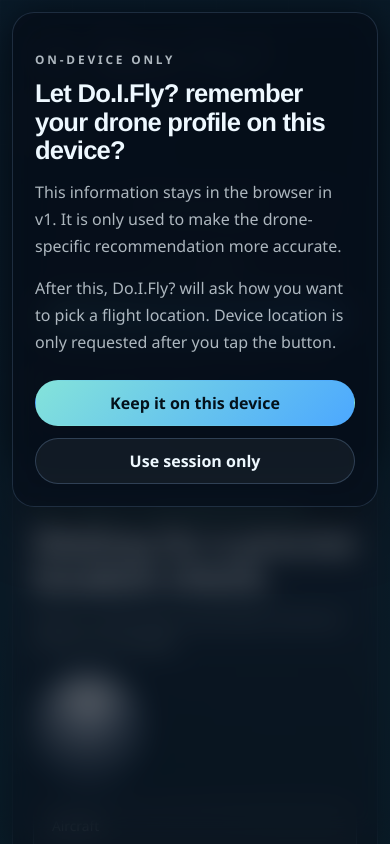
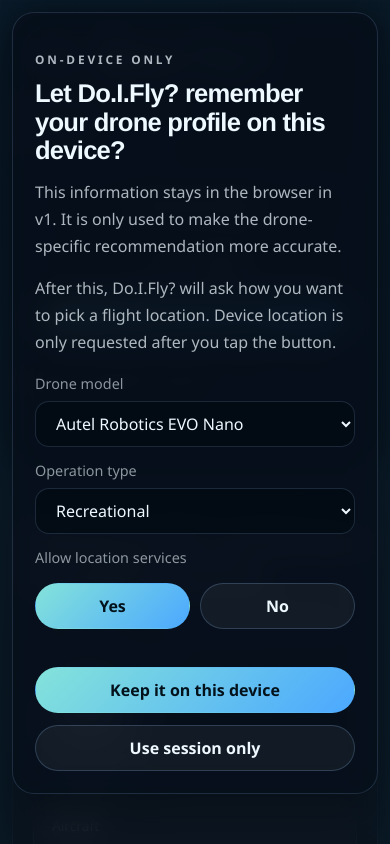
Before and after one commit to redmantitu/doifly, a Next.js app: page / in a window 390 px wide. Built offline with nearby package versions, Linux system fonts and the light colour scheme.

Commit message:
UI: fix mobile modal/calendar, center verdict orb, add onboarding and update-saved-data button

```diff
--- a/src/components/doifly-app.module.css
+++ b/src/components/doifly-app.module.css
@@ -741,28 +741,37 @@
     var(--surface);
 }
 
-.genericCard {
-  grid-column: span 4;
-}
-
-.headerPills {
+.verdictOrb {
+  flex: 0 0 auto;
+  width: clamp(120px, 16vw, 170px);
+  aspect-ratio: 1;
   display: flex;
-  gap: 10px;
-  flex-wrap: wrap;
-  justify-content: flex-end;
-}
-
-.localChecksHeader {
-  align-items: flex-start;
-  flex-wrap: wrap;
-}
-
-.verdictSpotlight.safe .statusHalo {
-  background: radial-gradient(circle, rgba(74, 199, 128, 0.28), transparent 70%);
-}
-
-.verdictSpotlight.caution .statusHalo {
-  background: radial-gradient(circle, rgba(255, 186, 82, 0.28), transparent 70%);
+  align-items: center;
+  justify-content: center;
+  box-sizing: border-box;
+  border-radius: 50%;
+  border: 1px solid var(--surface-border-strong);
+  background:
+    radial-gradient(circle at 50% 35%, rgba(255, 255, 255, 0.28), transparent 46%),
+    rgba(255, 255, 255, 0.04);
+  box-shadow: inset 0 0 0 10px rgba(255, 255, 255, 0.04);
+  color: var(--page-text);
+  text-align: center;
+  padding: 18px;
+}
+.verdictOrb span {
+  display: inline-block;
+  font-size: clamp(1rem, 1.6vw, 1.28rem);
+  font-weight: 800;
+  letter-spacing: 0.18em;
+  line-height: 1;
+  text-transform: uppercase;
+}
+
+@media (max-width: 420px) {
+  .verdictOrb {
+    padding: 12px;
+  }
 }
 
 .verdictSpotlight.do_not_fly .statusHalo {
@@ -1728,12 +1737,26 @@
   overscroll-behavior: contain;
 }
 
+@media (max-width: 760px) {
+  .modal {
+    width: calc(100% - 24px);
+    padding: 16px;
+    border-radius: 18px;
+    max-height: calc(100dvh - 20px);
+  }
+
+  .schedulerForm label input[type="datetime-local"] {
+    width: 100%;
+    box-sizing: border-box;
+  }
+}
+
 .modalTopBar {
   position: sticky;
   top: 0;
   z-index: 1;
   display: flex;
-  align-items: flex-start;
+  align-items: center;
   justify-content: space-between;
   gap: 12px;
   margin: -4px 0 8px;
--- a/src/components/doifly-app.tsx
+++ b/src/components/doifly-app.tsx
@@ -1064,6 +1064,15 @@
   const [profile, setProfile] = useState<DroneProfile>(() =>
     createProfileFromCatalog(),
   );
+  const [onboardingModelId, setOnboardingModelId] = useState<string>(
+    profile.modelId,
+  );
+  const [onboardingOperationPurpose, setOnboardingOperationPurpose] = useState<
+    string
+  >(profile.operationPurpose ?? "recreational");
+  const [onboardingAllowLocation, setOnboardingAllowLocation] = useState<boolean>(
+    true,
+  );
   const [coords, setCoords] = useState<Coordinates | null>(null);
   const [locationSource, setLocationSource] = useState<LocationSource | null>(null);
   const [selectedLocationLabel, setSelectedLocationLabel] = useState("");
@@ -1737,12 +1746,34 @@
       );
       return;
     }
-
+    // accepted path: leave room for onboarding flow (profile selection)
     setErrorMessage(
       canPersistToDevice
         ? "Profile saved on this device. Use device location or enter a custom place to load local wind, weather, and rule checks."
         : "This browser is not allowing persistent storage right now, so Do.I.Fly? will keep your profile only for this session.",
     );
+  }
+
+  function handleAcceptStorageWithOnboarding() {
+    // Apply onboarding selections into profile then accept storage
+    setProfile((current) =>
+      mergeProfileFromCatalog(
+        { ...current, operationPurpose: onboardingOperationPurpose as any },
+        onboardingModelId,
+      ),
+    );
+
+    setConsent((current) => ({ ...current, storageConsent: "accepted" }));
+
+    // If user opted into location services, trigger a location request to prompt the browser
+    if (onboardingAllowLocation) {
+      // requestLocation will set consent.locationPermission appropriately
+      try {
+        requestLocation();
+      } catch {
+        // ignore
+      }
+    }
   }
 
   async function handleClearStoredData() {
@@ -2483,11 +2514,62 @@
               After this, Do.I.Fly? will ask how you want to pick a flight location.
               Device location is only requested after you tap the button.
             </p>
+            <div className={styles.schedulerForm}>
+              <label className={styles.field}>
+                <span>Drone model</span>
+                <select
+                  value={onboardingModelId}
+                  onChange={(e) => setOnboardingModelId(e.target.value)}
+                >
+                  {DRONE_CATALOG.map((entry) => (
+                    <option key={entry.modelId} value={entry.modelId}>
+                      {entry.manufacturer} {entry.modelName}
+                    </option>
+                  ))}
+                  <option value={CUSTOM_DRONE_MODEL_ID}>Other / custom</option>
+                </select>
+              </label>
+
+              <label className={styles.field}>
+                <span>Operation type</span>
+                <select
+                  value={onboardingOperationPurpose}
+                  onChange={(e) => setOnboardingOperationPurpose(e.target.value)}
+                >
+                  <option value="recreational">Recreational</option>
+                  <option value="business">Business / professional</option>
+                </select>
+              </label>
+
+              <label className={styles.field}>
+                <span>Allow location services</span>
+                <div style={{ display: "flex", gap: 10, marginTop: 8 }}>
+                  <button
+                    type="button"
+                    className={
+                      onboardingAllowLocation ? styles.primaryButton : styles.secondaryButton
+                    }
+                    onClick={() => setOnboardingAllowLocation(true)}
+                  >
+                    Yes
+                  </button>
+                  <button
+                    type="button"
+                    className={
+                      !onboardingAllowLocation ? styles.primaryButton : styles.secondaryButton
+                    }
+                    onClick={() => setOnboardingAllowLocation(false)}
+                  >
+                    No
+                  </button>
+                </div>
+              </label>
+
               <div className={styles.modalActions}>
                 <button
                   className={styles.primaryButton}
                   type="button"
-                onClick={() => handleStorageDecision("accepted")}
+                  onClick={() => handleAcceptStorageWithOnboarding()}
                 >
                   Keep it on this device
                 </button>
@@ -2498,6 +2580,7 @@
                 >
                   Use session only
                 </button>
+              </div>
             </div>
           </section>
         </div>
@@ -3843,6 +3926,30 @@
             <span className={styles.storagePillDot} />
             {storageStatusLabel(consent.storageConsent, canPersistToDevice)}
           </button>
+          <div style={{ marginTop: 10 }}>
+            <button
+              type="button"
+              className={styles.secondaryButton}
+              onClick={() => {
+                // write current profile to storage immediately
+                if (consent.storageConsent !== "accepted") {
+                  setErrorMessage("Enable on-device storage first to update saved data.");
+                  return;
+                }
+
+                void writeStoredJson(STORAGE_KEY, profile).then((result) => {
+                  if (result === "memory") {
+                    setCanPersistToDevice(false);
+                    setErrorMessage("Profile updated in memory (persistent storage unavailable).");
+                  } else {
+                    setErrorMessage("Stored profile updated.");
+                  }
+                });
+              }}
+            >
+              Update saved data
+            </button>
+          </div>
           <p>{consentCopy(consent.storageConsent, canPersistToDevice)}</p>
         </div>
         <div className={styles.footerDisclaimerMeta}>
```
Lines whose indentation alone changed are shown as unchanged.
